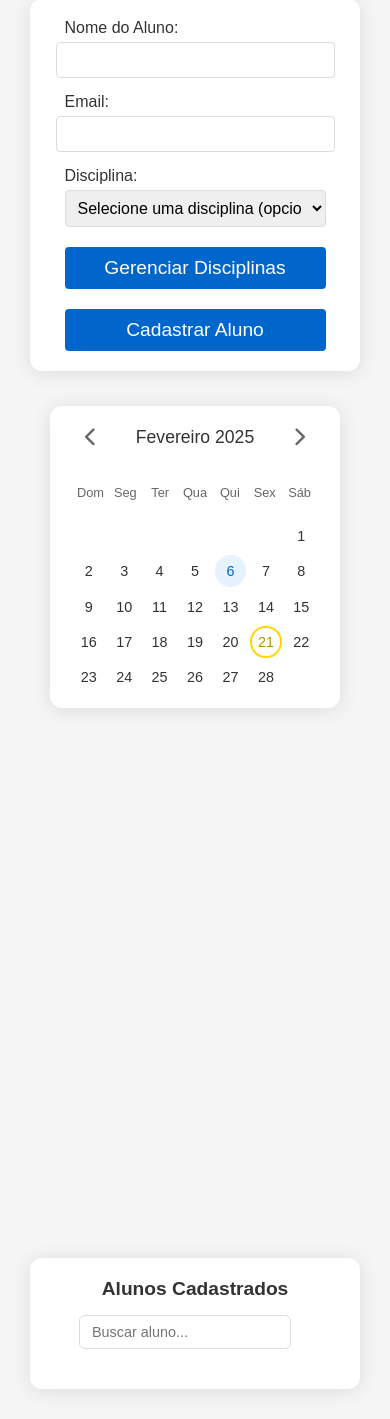
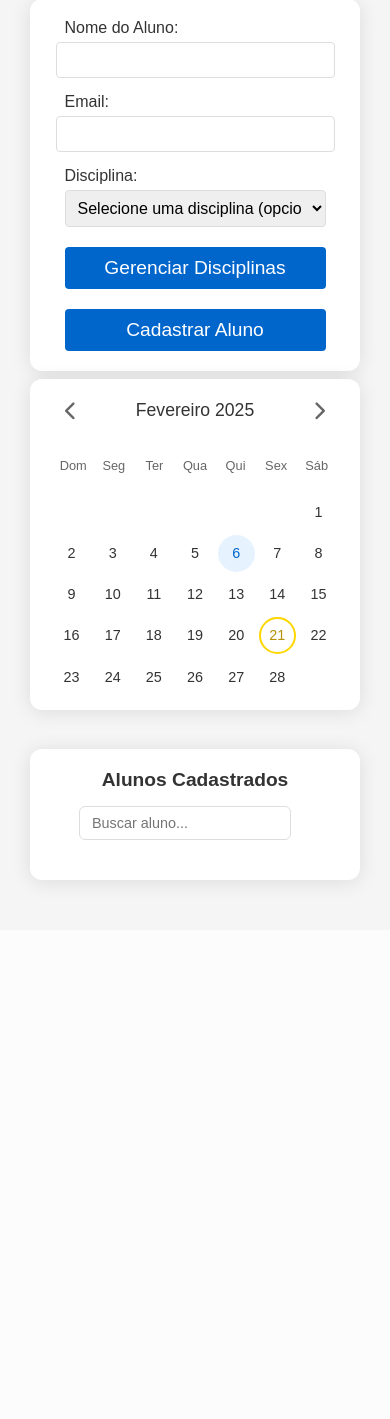
Before and after one commit to Walessonrdreis/Components, a PHP site: page / in a window 390 px wide. Shown: the part 31-1450 px from the top of the page. After the commit the page ends 920 px from the top, so only its background shows below. Run offline with PHP 8.4, Linux system fonts and the light colour scheme; data comes from the database, SQL or seed files in the repository; data that the repository does not hold is empty; some libraries are stand-ins or nearby versions.

Commit message:
refactor: Optimize calendar and mobile responsiveness with layout adjustments

```diff
--- a/Calendar/components/Calendar/Calendar.css
+++ b/Calendar/components/Calendar/Calendar.css
@@ -5,7 +5,6 @@
     justify-content: center;
     gap: 2rem;
     width: 100%;
-    padding: 20px;
     box-sizing: border-box;
     transition: all 0.3s ease-in-out;
 }
@@ -37,6 +36,7 @@
     width: 45%;
     opacity: 1;
     transition: all 0.3s ease-in-out;
+    height: auto;
 }
 
 .calendar {
@@ -49,7 +49,6 @@
     box-shadow: 0 2px 20px rgba(0, 0, 0, 0.1);
     padding: 20px;
     box-sizing: border-box;
-    transition: all 0.3s ease-in-out;
 }
 
 .calendar-header {
@@ -164,7 +163,6 @@
 }
 
 .selected-dates-container {
-    margin-top: 20px;
     width: 100%;
     max-width: 400px;
     background: #ffffff;
@@ -270,6 +268,7 @@ h1 {
         padding: 15px;
 
     }
+
     .calendar-container {
         height: 80%;
 
@@ -292,12 +291,34 @@ h1 {
 @media screen and (max-width: 768px) {
     .calendar-container {
         flex-direction: column;
+        gap: 1rem;
     }
 
     .calendar-container.has-selected-dates .calendar,
     .calendar-container.has-selected-dates .selected-dates-container {
         width: 100%;
         max-width: 600px;
+    }
+
+    .selected-dates-container {
+        width: 100%;
+        max-width: none;
+        margin: 0;
+    }
+
+    .selected-dates-list {
+        max-height: 200px;
+        overflow-y: auto;
+    }
+
+    .current-month {
+        font-size: 1.1rem;
+    }
+
+    .calendar {
+        min-width: unset;
+        width: 100%;
+        padding: 15px;
     }
 }
 
--- a/Calendar/index.html
+++ b/Calendar/index.html
@@ -211,6 +211,7 @@
 
             .calendar-container {
                 flex-direction: column;
+                gap: 10px;
             }
 
             .calendar-container.has-selected-dates #meu-calendario,
@@ -220,15 +221,24 @@
 
             #meu-calendario {
                 width: 100%;
-                margin-bottom: 20px;
             }
 
             .selected-dates-container {
                 width: 100%;
             }
 
-            .form-container {
-                margin-bottom: 15px;
+            .alunos-list-container {
+                margin-top: 20px;
+            }
+
+            .form-container,
+            .calendar-container,
+            .alunos-list-container {
+                margin-bottom: 20px;
+
+            }
+            .calendar-container{
+                max-height: 40vh;
             }
         }
     </style>
```
